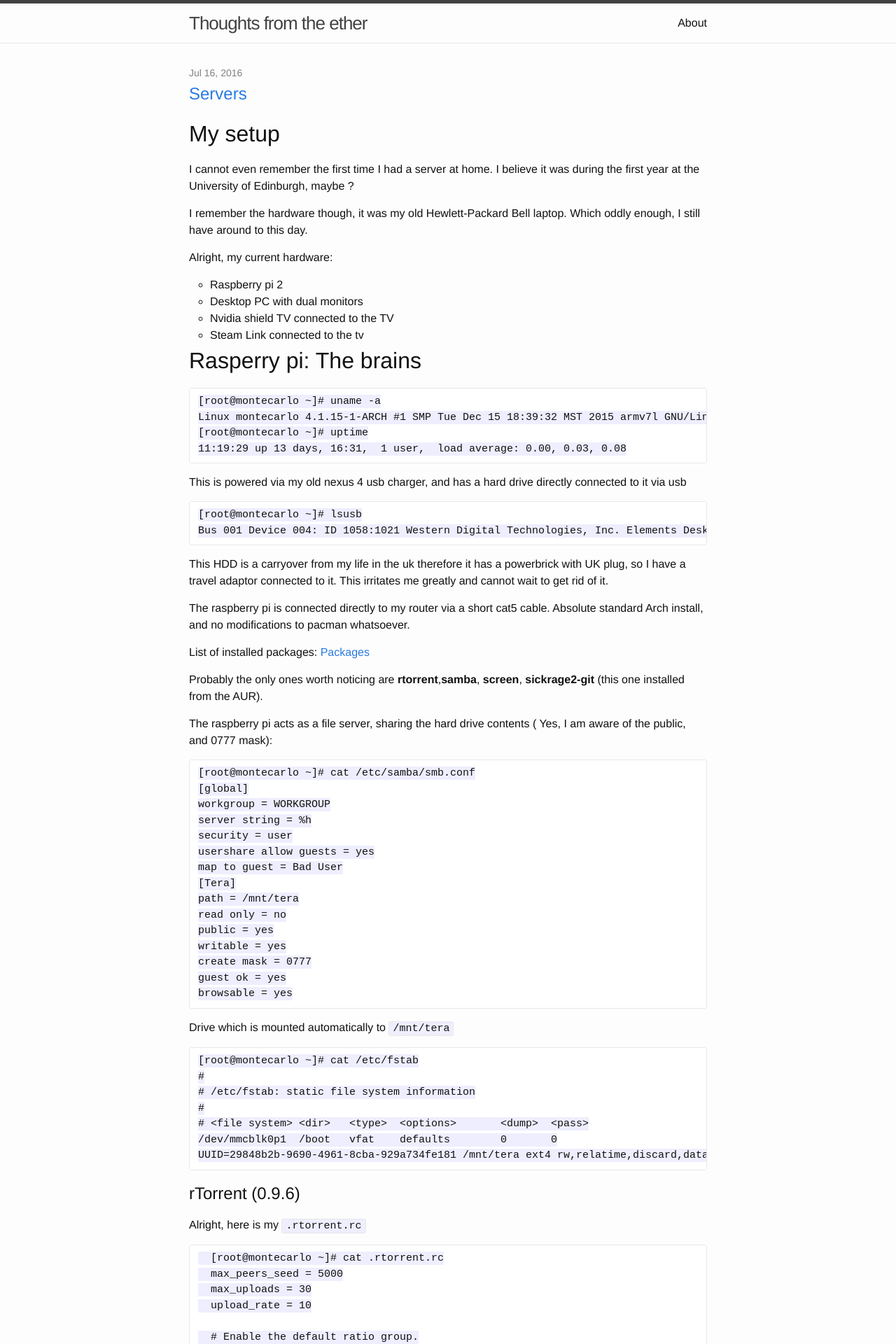
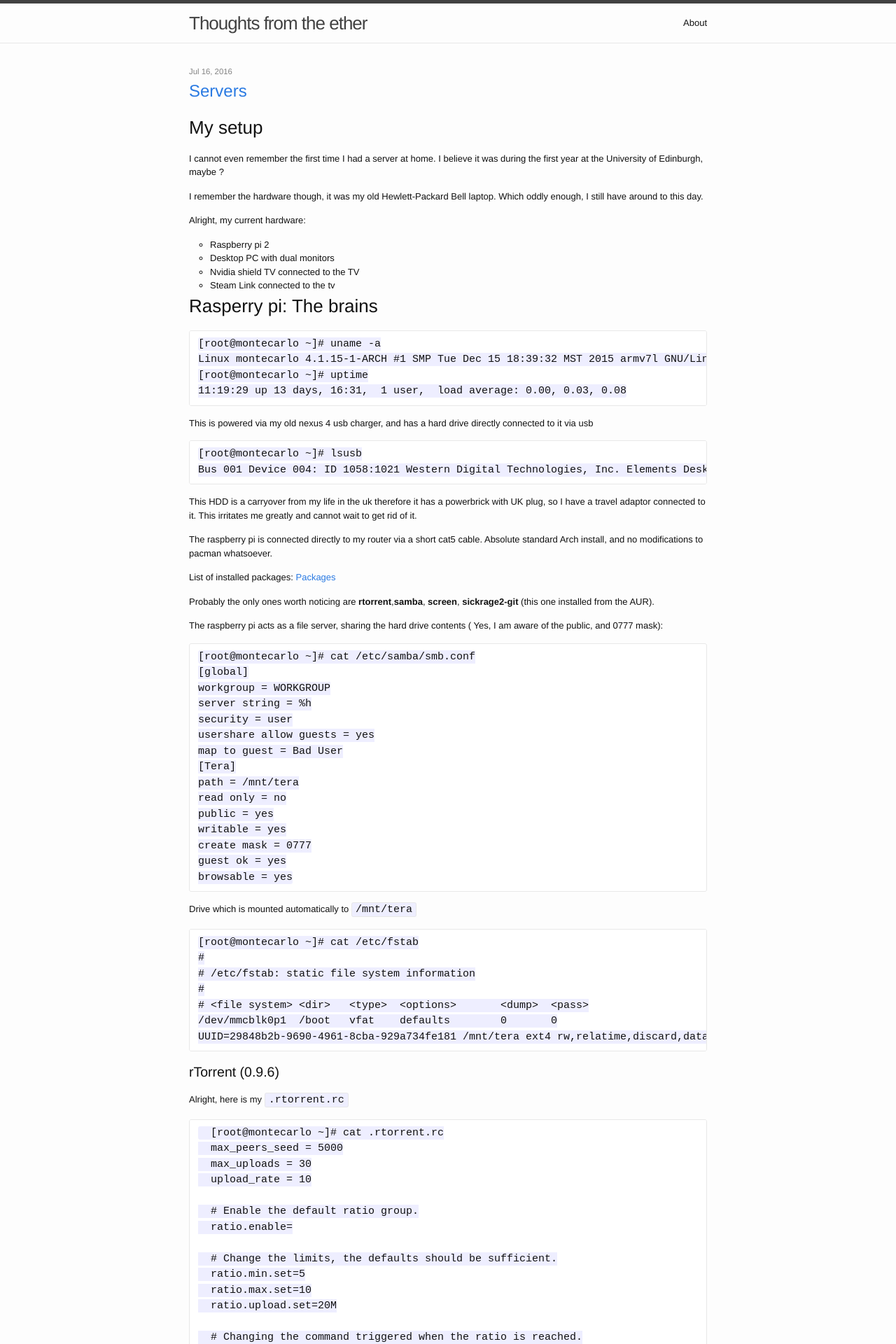
Before and after one commit to markitoxs/markitoxs.github.com, a Jekyll site: the page built from index.html, in a window 1280 px wide. Shown: the top 1920 px of the page at 70% size. Built offline with Jekyll 4.4.1, drawn with Linux system fonts in a browser that asks for light colours.

Commit message:
font size

```diff
--- a/css/main.scss
+++ b/css/main.scss
@@ -7,7 +7,7 @@
 
 // Our variables
 $base-font-family: Helvetica, Arial, sans-serif;
-$base-font-size:   16px;
+$base-font-size:   13px;
 $small-font-size:  $base-font-size * 0.875;
 $base-line-height: 1.5;
 
```
Also changed, not shown: 2 other files.
